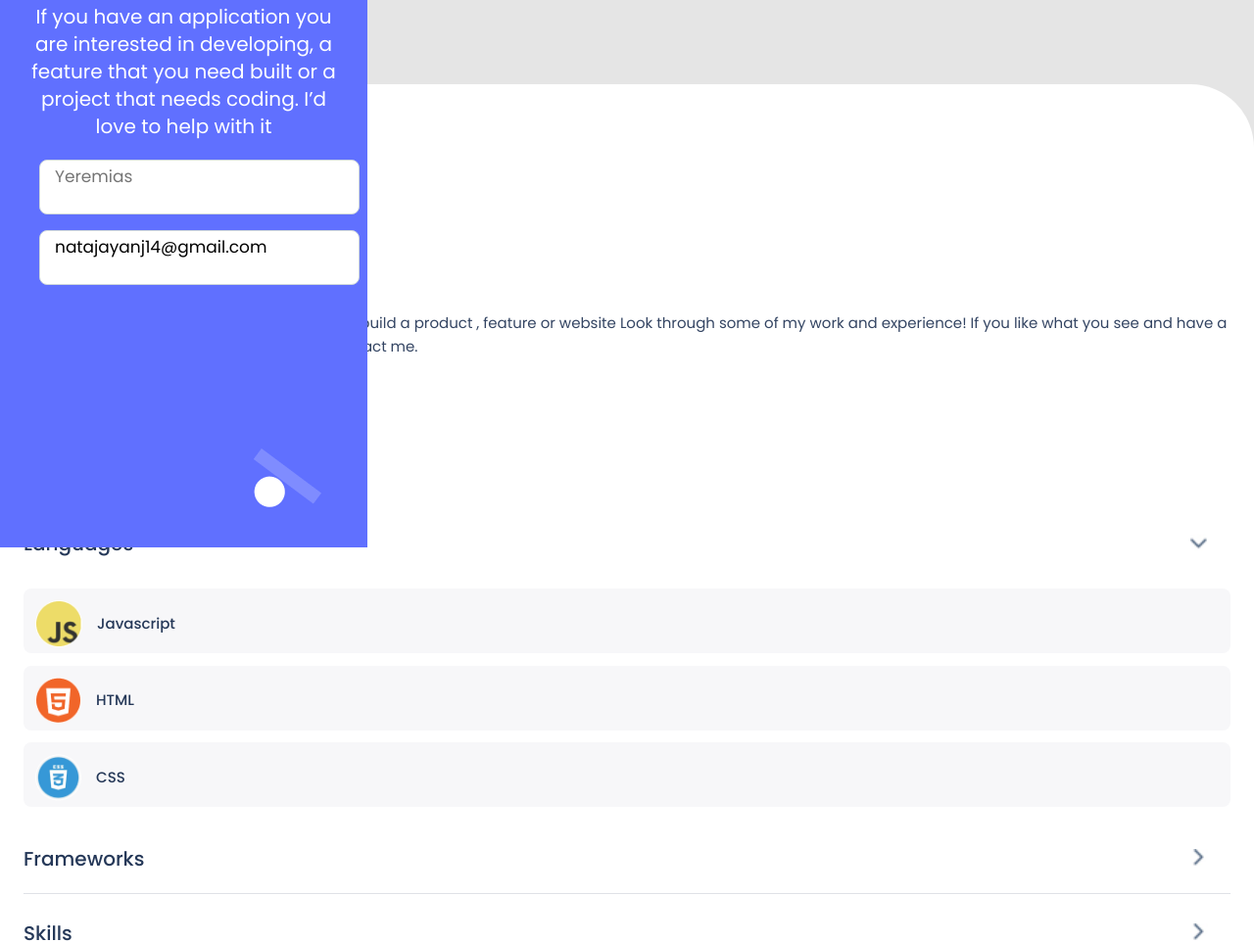
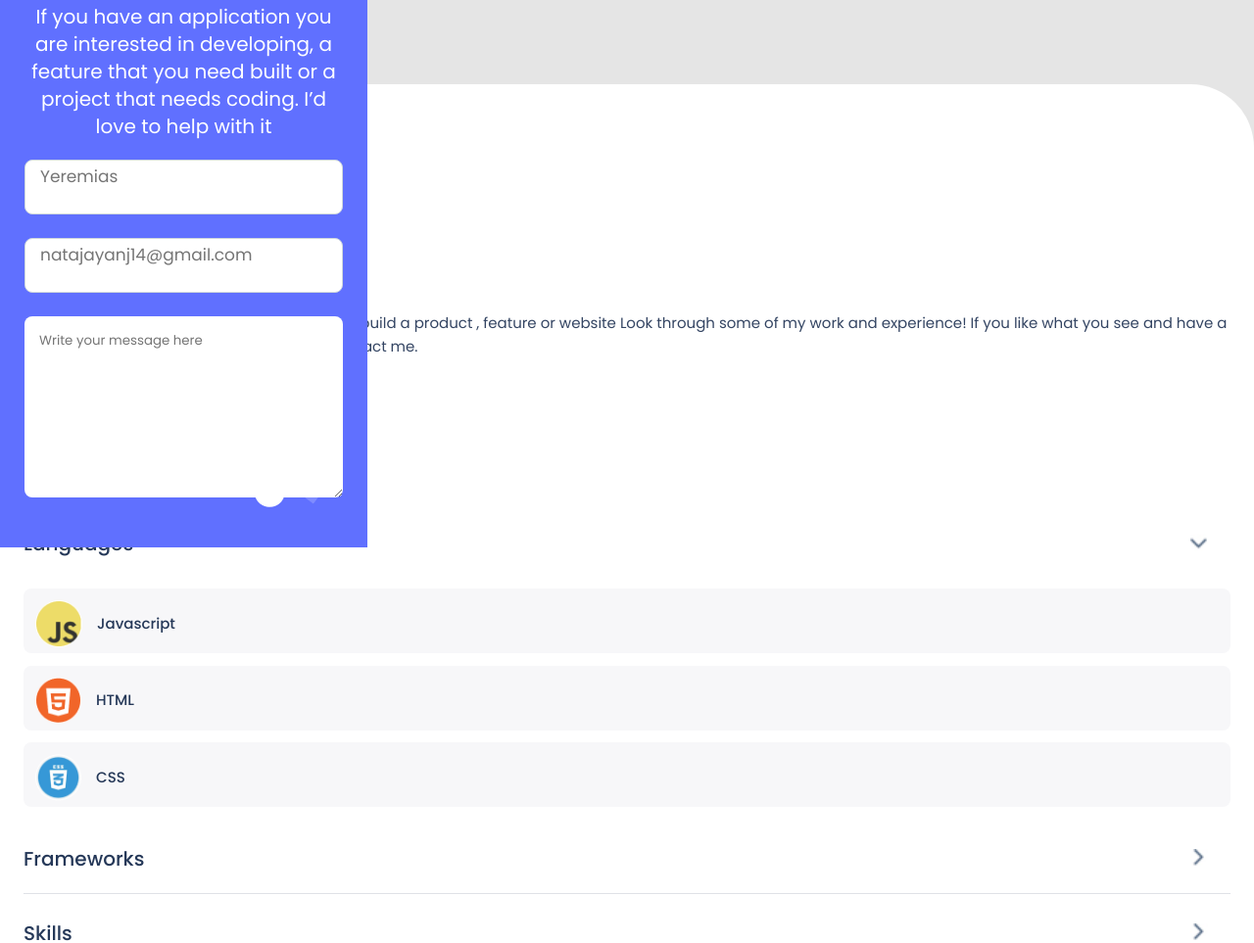
Before and after one commit to uuukiiiyooo/myFirstPortfolio.github.io, a website: page index.html in a window 1280 px wide. Shown: the part 5630-6593 px from the top of the page at 98% size. Drawn offline with Linux system fonts and the light colour scheme.

Commit message:
Add textarea for comments

```diff
--- a/index.html
+++ b/index.html
@@ -205,9 +205,12 @@
         <form>
             <ul>
                 <li>
-                    <input value="" placeholder="Yeremias" id="name" type="text" name="name" maxlength="30">
+                    <input placeholder="Yeremias" id="name" type="text" name="user_name" maxlength="30" required>
                 </li>
-                <li><input value="natajayanj14@gmail.com" id="email" type="email" name="email">
+                <li><input placeholder="natajayanj14@gmail.com" id="email" type="email" name="email" required>
+                </li>
+                <li>
+                    <textarea placeholder="Write your message here"></textarea>
                 </li>
             </ul>
         </form>
--- a/styles.css
+++ b/styles.css
@@ -389,6 +389,8 @@ body {
         border-top-left-radius: 80px;
     }
 
+
+
     .contactMe h2 {
         display: block;
         font-size: 40px;
@@ -409,7 +411,7 @@ body {
     }
 
     input {
-        width: 327px;
+        width: 325px;
         height: 48px;
         display: flex;
         align-items: center;
@@ -423,14 +425,29 @@ body {
         font-weight: 400;
         font-size: 17px;
         line-height: 20px;
+        margin-left: 25px;
+        margin-right: 25px;
       }
 
       form li + li{
-        margin-top: 1rem;
+        margin-top: 1.5rem;
       }
 
     .contactMe ul{
             list-style-type: none;
+            padding: 0px;
+            margin: 0px;
+    }
+
+    .contactMe textarea {
+        width: 310px;
+        height: 170px;
+        margin-left: 25px;
+        margin-right: 25px;
+        border: none;
+        padding: 15px 0 0 15px;
+        border-radius: 8px;
+        font-family: "Poppins", sans-serif;
     }
 
 
```
